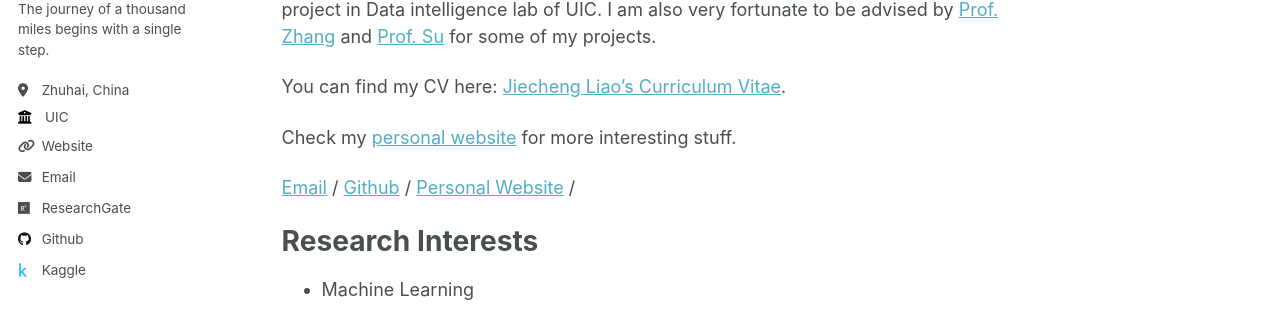
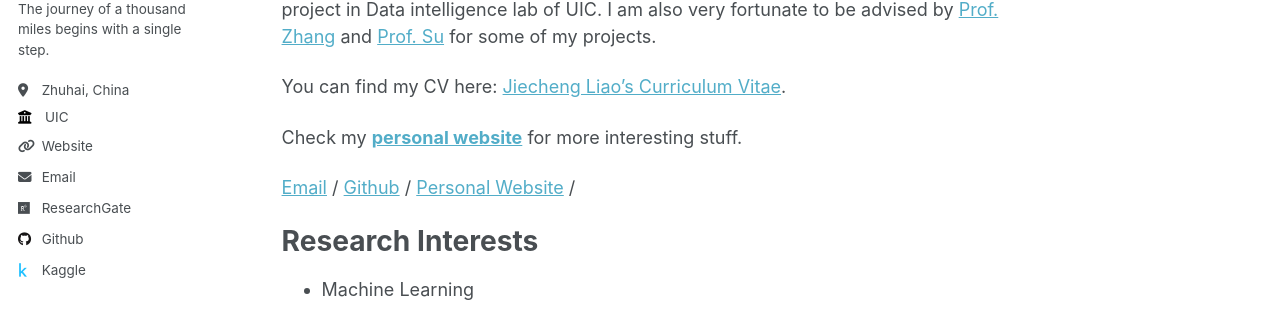
Before and after one commit to ffftuanxxx/ffftuanxxx.github.io, a Jekyll site: the page built from _pages/about.md, in a window 1280 px wide. Shown: the part 361-677 px from the top of the page. Built offline with Jekyll 4.4.1, drawn with Linux system fonts in a browser that asks for light colours.

```diff
--- a/_pages/about.md
+++ b/_pages/about.md
@@ -18,7 +18,7 @@ I had served as a research member at Guangdong Key Laboratory for Artificial Int
 
 You can find my CV here: [Jiecheng Liao's Curriculum Vitae](../assets/cv_jiecheng_liao.pdf).
 
-Check my [personal website](https://elucidator.cn) for more interesting stuff.
+Check my **[personal website](https://elucidator.cn)** for more interesting stuff.
 
 [Email](mailto:liaojiecheng25@163.com) / [Github](https://github.com/ffftuanxxx) / [Personal Website](https://elucidator.cn) /
 
```
